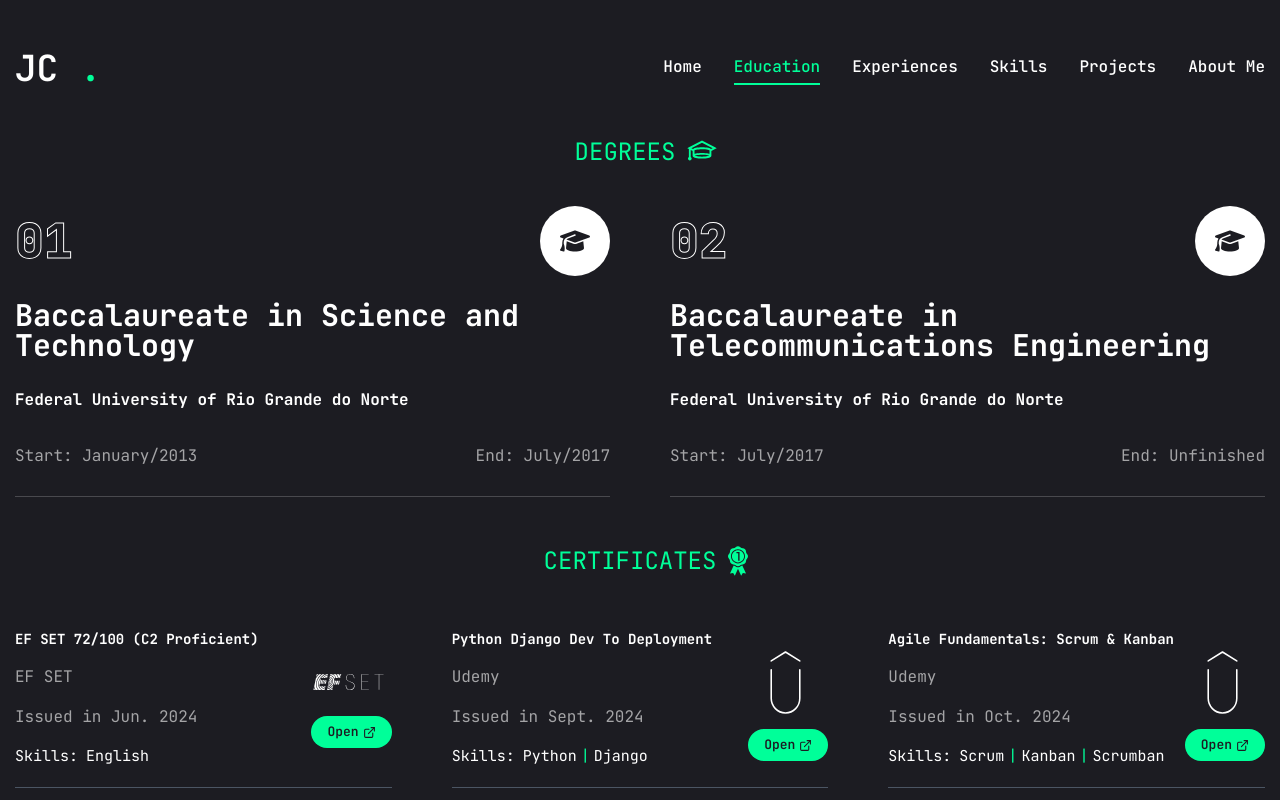
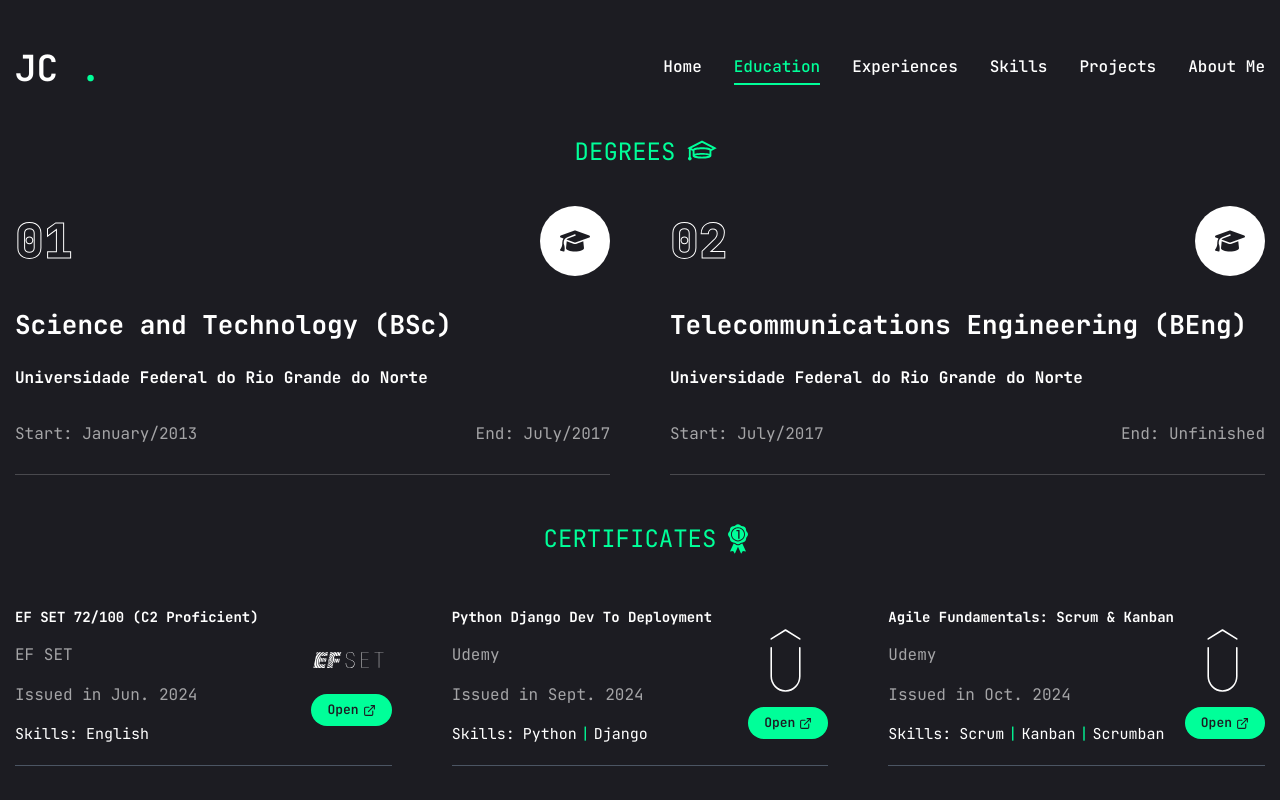
Before and after one commit to JeffersonCanuto/jefferson-portfolio, a Next.js app: page /education in a window 1280 px wide. Built offline with nearby package versions, Linux system fonts and the light colour scheme.

Commit message:
chore: update text structure and course title styling

```diff
--- a/src/app/education/page.tsx
+++ b/src/app/education/page.tsx
@@ -34,16 +34,16 @@ const education:EducationItems<string>[] = [
     {
         index: 1,
         label: "01",
-        course: "Baccalaureate in Science and Technology",
-        university: "Federal University of Rio Grande do Norte",
+        course: "Science and Technology (BSc)",
+        university: "Universidade Federal do Rio Grande do Norte",
         start: "January/2013",
         end: "July/2017"
     },
     {
         index: 2,
         label: "02",
-        course: "Baccalaureate in Telecommunications Engineering",
-        university: "Federal University of Rio Grande do Norte",
+        course: "Telecommunications Engineering (BEng)",
+        university: "Universidade Federal do Rio Grande do Norte",
         start: "July/2017",
         end: "Unfinished"
     }
@@ -144,7 +144,7 @@ const Education:React.FC = () => {
                                     </div>
                                 </div>
                                 {/* Course */}
-                                <h2 className="text-[30px] font-bold leading-none text-white group-hover:text-accent transition-all duration-500">{ed.course}</h2>
+                                <h2 className="mt-3 text-[26px] font-bold leading-none text-white group-hover:text-accent transition-all duration-500">{ed.course}</h2>
                                 {/* University */}
                                 <p className="font-bold text-white group-hover:text-accent transition-all duration-500">{ed.university}</p>
                                 {/* Start and End dates */}
```
